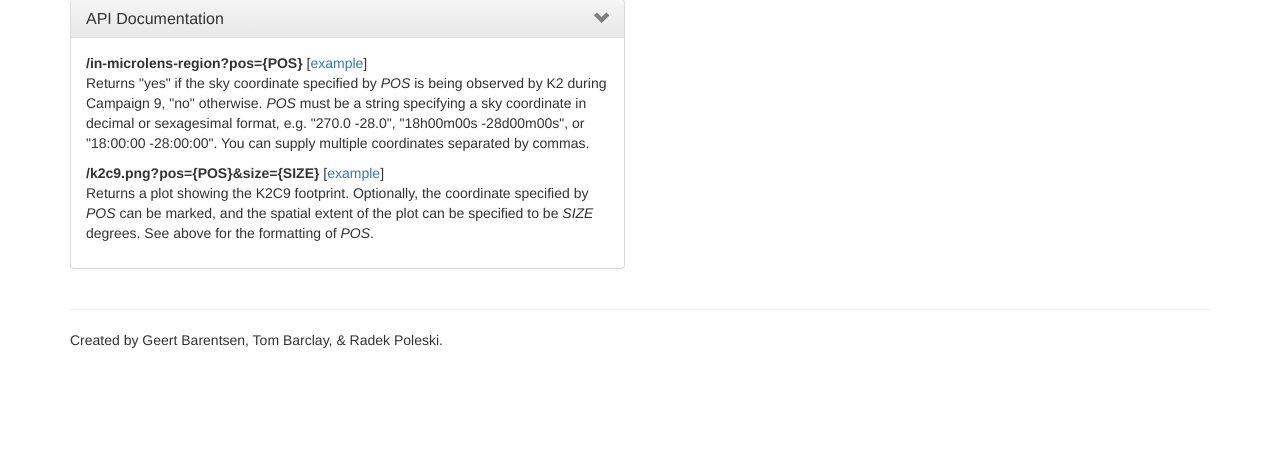
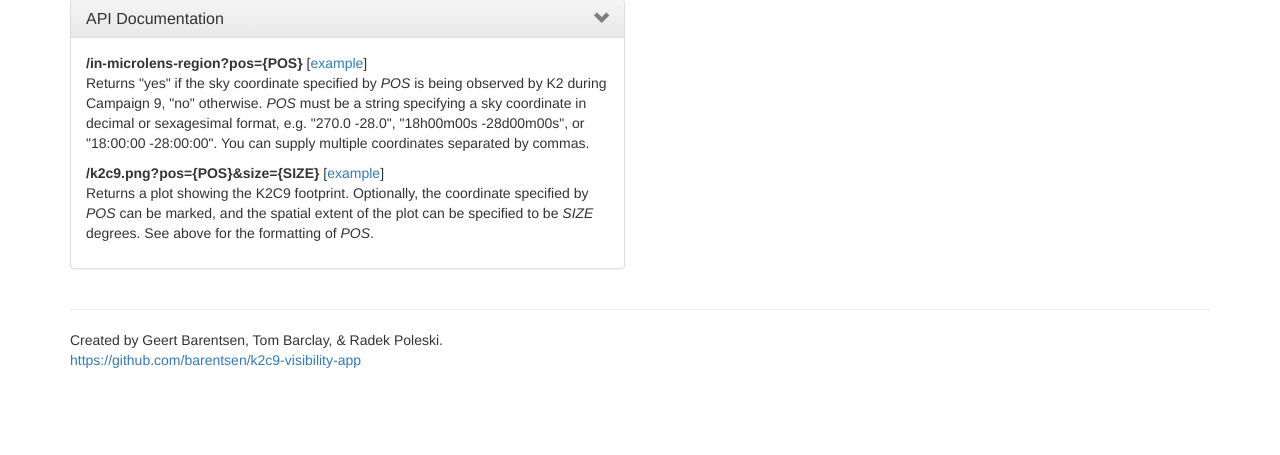
Before and after one commit to barentsen/k2c9-visibility-app, a Flask app: page / in a window 1280 px wide. Shown: the part 221-676 px from the top of the page. Run offline with Flask 2, Linux system fonts and the light colour scheme; some libraries are stand-ins or nearby versions.

Commit message:
Add a link to the github repo

```diff
--- a/k2c9app/static/index.html
+++ b/k2c9app/static/index.html
@@ -99,7 +99,10 @@
       <hr>
 
       <footer>
-        <p>Created by Geert Barentsen, Tom Barclay, &amp; Radek Poleski.</p>
+        <p>
+          Created by Geert Barentsen, Tom Barclay, &amp; Radek Poleski.<br/>
+          <a href="https://github.com/barentsen/k2c9-visibility-app">https://github.com/barentsen/k2c9-visibility-app</a>
+        </p>
       </footer>
     </div> <!-- /container -->
         <script src="//ajax.googleapis.com/ajax/libs/jquery/1.11.2/jquery.min.js"></script>
--- a/k2c9app/templates/check-visibility.html
+++ b/k2c9app/templates/check-visibility.html
@@ -75,8 +75,10 @@
       <hr>
 
       <footer>
-        <p>Created by Geert Barentsen, Tom Barclay, &amp; Radek Poleski.</p>
-        <!-- <a href="http://keplerscience.arc.nasa.gov">Kepler/K2 Guest Observer Office</a>.</p> -->
+        <p>
+          Created by Geert Barentsen, Tom Barclay, &amp; Radek Poleski.<br/>
+          <a href="https://github.com/barentsen/k2c9-visibility-app">https://github.com/barentsen/k2c9-visibility-app</a>
+        </p>
       </footer>
     </div> <!-- /container -->
         <script src="//ajax.googleapis.com/ajax/libs/jquery/1.11.2/jquery.min.js"></script>
```
